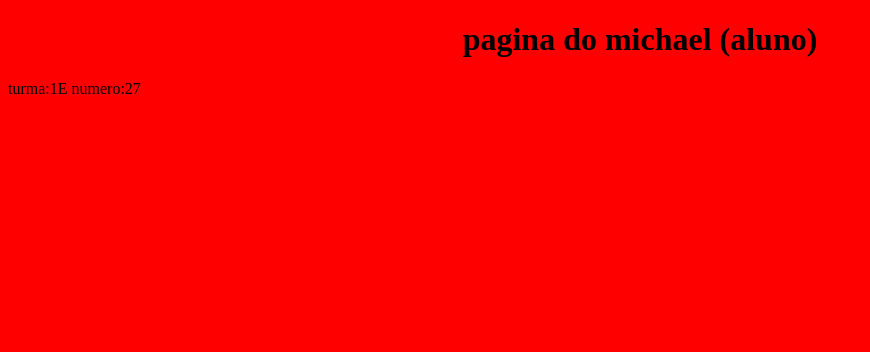
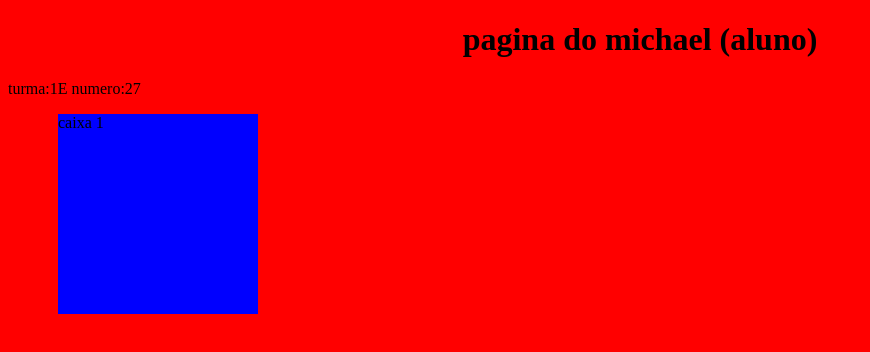
Before and after one commit to supergrandepato/primeiroE_2T, a plain HTML site: page html.html in a window 1280 px wide. Shown: the whole page, without its empty margins (0-870 px from the left). Drawn offline with Linux system fonts and the light colour scheme.

Commit message:
aula 28/07

```diff
--- a/html.css
+++ b/html.css
@@ -4,3 +4,10 @@ body{
 h1{
   text-align: center;
 }
+.caixa1{
+  position: relative;
+  width: 200px;
+  height: 200px;
+  background: blue;
+  left:50px;
+}
--- a/html.html
+++ b/html.html
@@ -8,5 +8,8 @@
   <body>
     <h1>pagina do michael (aluno)</h1>
     <p>turma:1E numero:27</p>
+    <div class="caixa1">
+      caixa 1
+    </div>
   </body>
 </html>
```
